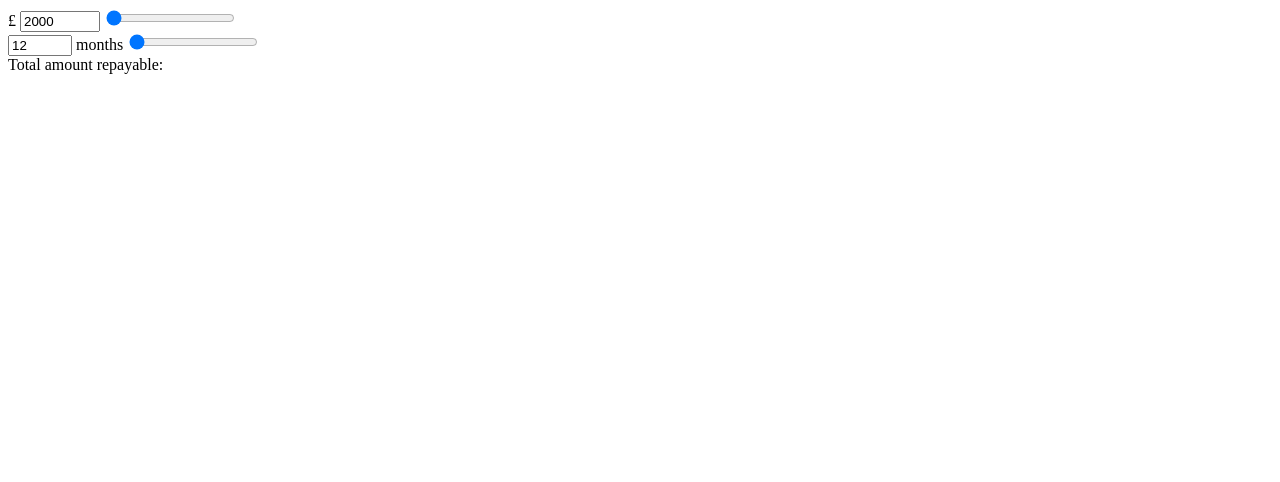
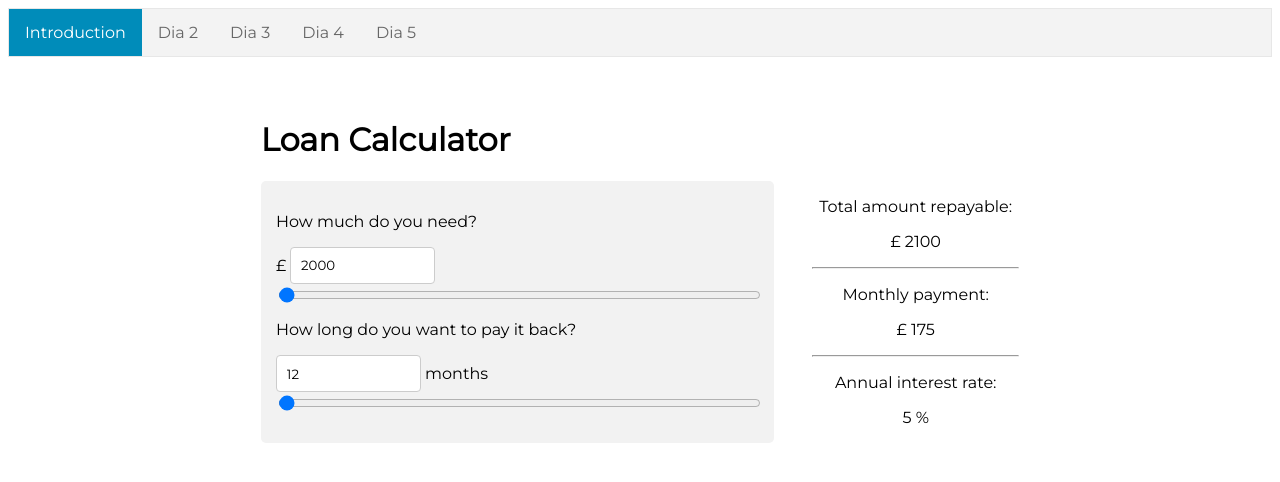
Before and after one commit to MargaBover/LoanCalculator, a website: page src/slide2-calc.html in a window 1280 px wide. Drawn offline with Linux system fonts and the light colour scheme.

Commit message:
Styling + improve stat bar

```diff
--- a/src/css/styles.css
+++ b/src/css/styles.css
@@ -47,3 +47,59 @@ ul.gray li a.active {
   color: white;
   background-color: #008cba;
 }
+
+body {
+  font-family: "Montserrat", sans-serif;
+}
+
+input[type="number"] {
+  font-family: "Montserrat", sans-serif;
+}
+
+.loan-calc-form {
+  margin: 1% 0;
+}
+
+.amount-time-loan {
+  margin: 0 20% 5% 20%;
+  display: flex;
+}
+
+h1 {
+  font-family: "Montserrat";
+  margin-left: 20%;
+  margin-top: 5%;
+}
+
+.amount-time {
+  width: 70%;
+  border-radius: 5px;
+  background-color: #f2f2f2;
+  padding: 2%;
+  display: block;
+}
+
+input[type="number"].loan-calc-form-input {
+  width: 30%;
+  padding: 2%;
+  /* margin: 8px 0; */
+  border: 1px solid #ccc;
+  border-radius: 4px;
+  box-sizing: border-box;
+}
+
+input[type="range"].loan-calc-form-input {
+  width: 100%;
+  /* padding: 12px 20px;
+  margin: 8px 0; */
+  display: block;
+  border: 1px solid #ccc;
+  border-radius: 4px;
+  box-sizing: border-box;
+}
+
+.loan-amount {
+  width: 30%;
+  margin-left: 5%;
+  text-align: center;
+}
--- a/src/loanCalc.js
+++ b/src/loanCalc.js
@@ -6,8 +6,11 @@ const durationText = document.getElementById("durationText");
 const totalAmountRepayable = document.getElementById(
   "totalAmountRepayableText"
 );
+const monthlyPaymentText = document.getElementById("monthlyPaymentText");
+const interestRateText = document.getElementById("interestRateText");
 let loanAmount;
 let loanDurationMonths;
+let interestRate = 0.05;
 
 const initForm = () => {
   const defaultLoanAmount = 2000;
@@ -33,6 +36,8 @@ const initForm = () => {
   loanDurationTextBox.value = String(defaultLoanDurationMonths);
   loanDurationTextBox.min = String(minLoanDurationMonths);
   loanDurationTextBox.max = String(maxLoanDurationMonths);
+
+  updateLoanStats();
 };
 
 const updateloanAmount = (value) => {
@@ -65,20 +70,18 @@ const updateLoanDuration = (value) => {
 };
 
 const updateLoanStats = () => {
-  const loanStat = computeLoan(loanAmount, loanDurationMonths, 0.05);
-  totalAmountRepayable.innerHTML = loanStat.totalOwned;
+  const loanStat = computeLoan(loanAmount, loanDurationMonths, interestRate);
+  totalAmountRepayable.innerHTML = `£ ${loanStat.totalOwned}`;
+  monthlyPaymentText.innerHTML = `£ ${loanStat.monthlyRepayment}`;
+  interestRateText.innerHTML = `${interestRate * 100} %`;
 };
 
 const computeLoan = (loanAmount, durationMonths, anualInterestRate) => {
   const totalAmountRepayable =
     loanAmount * Math.pow(1 + anualInterestRate, durationMonths / 12);
   return {
-    monthlyRepayment: totalAmountRepayable / durationMonths,
-    totalOwned: totalAmountRepayable,
-    duration: {
-      years: Math.floor(durationMonths / 12),
-      months: Math.floor(durationMonths % 12),
-    },
+    monthlyRepayment: Math.ceil(totalAmountRepayable / durationMonths),
+    totalOwned: Math.ceil(totalAmountRepayable),
   };
 };
 
--- a/src/slide2-calc.html
+++ b/src/slide2-calc.html
@@ -4,26 +4,69 @@
     <meta charset="UTF-8" />
     <meta http-equiv="X-UA-Compatible" content="IE=edge" />
     <meta name="viewport" content="width=device-width, initial-scale=1.0" />
+    <link rel="stylesheet" href="css/styles.css" />
+    <link rel="preconnect" href="https://fonts.googleapis.com" />
+    <link rel="preconnect" href="https://fonts.gstatic.com" crossorigin />
+    <link
+      href="https://fonts.googleapis.com/css2?family=Merriweather&family=Montserrat:wght@200;400&family=Nothing+You+Could+Do&family=Sacramento&display=swap"
+      rel="stylesheet"
+    />
     <title>Document</title>
   </head>
   <body>
-    <div>
+    <ul class="horizontal gray">
+      <li><a class="active" href="">Introduction</a></li>
+      <li><a href="">Dia 2</a></li>
+      <li><a href="">Dia 3</a></li>
+      <li><a href="">Dia 4</a></li>
+      <li><a href="">Dia 5</a></li>
+    </ul>
+    <h1>Loan Calculator</h1>
+    <div class="amount-time-loan">
+      <div class="amount-time">
         <form class="loan-calc-form">
+          <p>How much do you need?</p>
           <label for="loanAmountBox">£</label>
-        <input type="number" name="" id="loanAmountBox" />
-        <input type="range" id="loanAmountSlider" />
+          <input
+            type="number"
+            name=""
+            id="loanAmountBox"
+            class="loan-calc-form-input"
+          />
+          <input
+            type="range"
+            id="loanAmountSlider"
+            class="loan-calc-form-input"
+          />
         </form>
         <form class="loan-calc-form">
-        <input type="number" name="" id="loanDurationBox" />
+          <p>How long do you want to pay it back?</p>
+          <input
+            type="number"
+            name=""
+            id="loanDurationBox"
+            class="loan-calc-form-input"
+          />
           <label for="loanDurationBox">months</label>
           <label for="labelDurationBox" id="durationText"></label>
-        <input type="range" id="loanDurationSlider" />
+          <input
+            type="range"
+            id="loanDurationSlider"
+            class="loan-calc-form-input"
+          />
         </form>
       </div>
 
-    <div>
-      <div>Total amount repayable:</div>
-      <div id="totalAmountRepayableText"></div>
+      <div class="loan-amount">
+        <p>Total amount repayable:</p>
+        <p id="totalAmountRepayableText"></p>
+        <hr />
+        <p>Monthly payment:</p>
+        <p id="monthlyPaymentText"></p>
+        <hr />
+        <p>Annual interest rate:</p>
+        <p id="interestRateText"></p>
+      </div>
     </div>
 
     <script src="loanCalc.js"></script>
```
Also changed, not shown: src/index.html (+6 -0 lines). Lines whose indentation alone changed are shown as unchanged.
